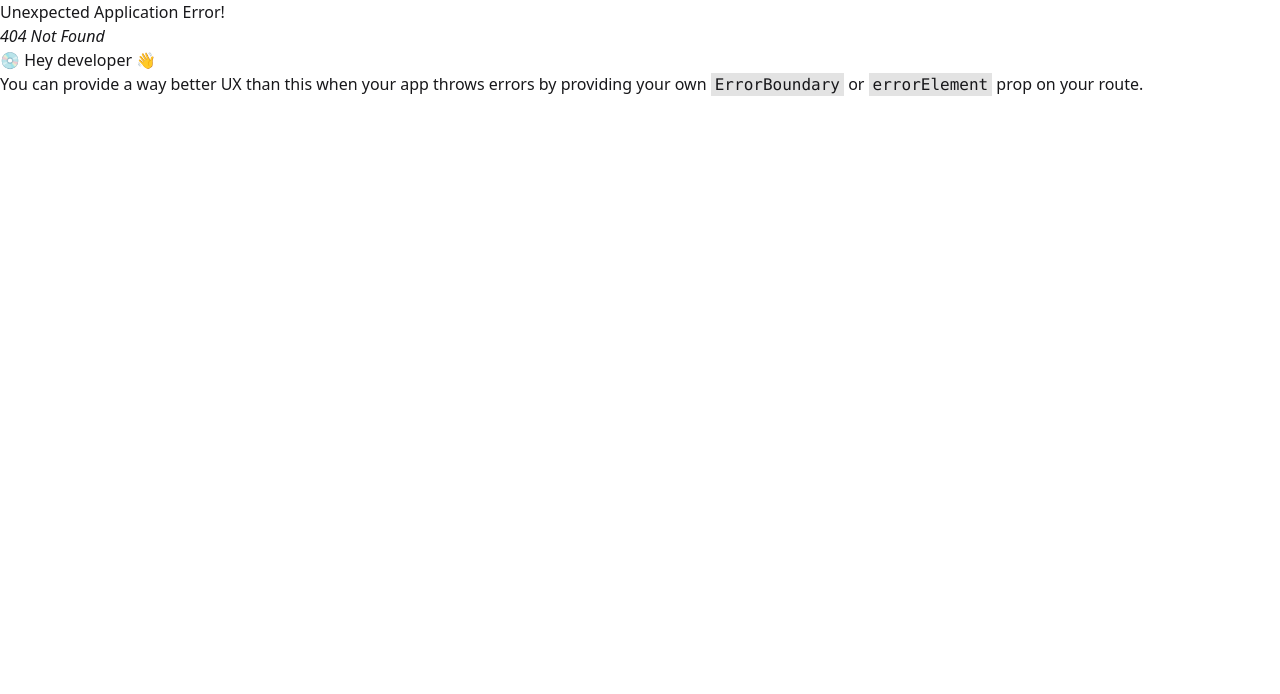
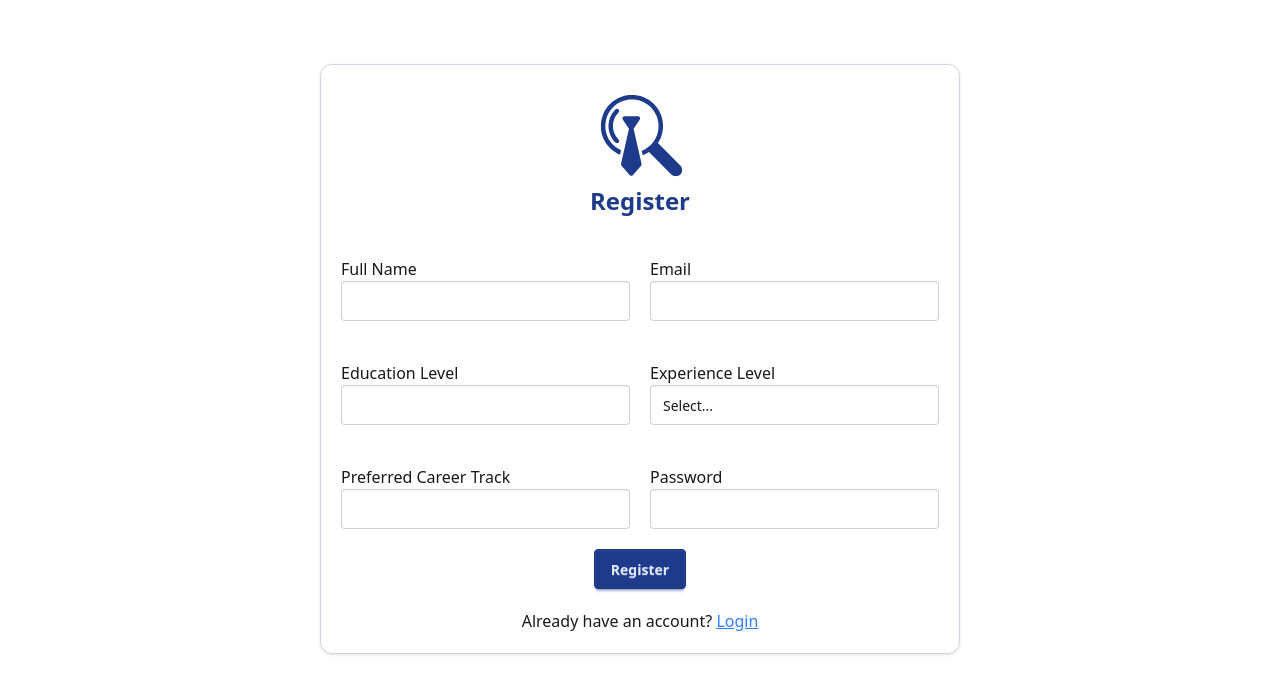
Before and after one commit to indrajith76/CarrerGoti_Client, a React (Vite) app: page /register in a window 1280 px wide. Before the commit this address had no page. Shown: the top 694 px of the page. Built offline with nearby package versions, Linux system fonts and the light colour scheme.

Commit message:
[Login + Register]: added both pages

```diff
--- a/src/pages/Login.jsx
+++ b/src/pages/Login.jsx
@@ -1,9 +1,10 @@
 import React from "react";
+import { Link } from "react-router-dom";
 
 const Login = () => {
   return (
-    <div className="w-3/12 shadow mx-auto mt-16 p-5">
-
+    <div className="md:w-1/2 lg:w-3/12 shadow mx-auto mt-16 p-5 border border-gray-300 rounded-xl">
+        <img className="flex items-center mx-auto" src="/src/assets/images/logoicon.svg" alt="" />
       <h2 className="text-2xl text-center mb-5 text-primary font-bold">Login</h2>
       <div className="my-5">
         <label className="block" htmlFor="email">
@@ -17,7 +18,9 @@ const Login = () => {
         </label>
         <input type="text" name="password" id="" className="input" />
       </div>
+      <p className="my-5 text-center">Forget password? <Link className="text-blue-500 underline" to={"/register"}>Click here</Link></p>
       <button className="btn btn-primary flex items-center mx-auto">Login</button>
+      <p className="mt-5 text-center">Don't have account? <Link className="text-blue-500 underline" to={"/register"}>Register</Link></p>
     </div>
   );
 };
--- /dev/null
+++ b/src/pages/Register.jsx
@@ -0,0 +1,89 @@
+import React from "react";
+import { Link } from "react-router-dom";
+
+const Register = () => {
+  return (
+    <div className="lg:w-1/2 shadow mx-auto my-16 p-5 border border-gray-300 rounded-xl">
+      <img
+        className="flex items-center mx-auto"
+        src="/src/assets/images/logoicon.svg"
+        alt="Logo"
+      />
+      <h2 className="text-2xl text-center mb-5 text-primary font-bold">
+        Register
+      </h2>
+      <div className="grid md:grid-cols-2 gap-x-5">
+        <div className="my-5">
+          <label className="block" htmlFor="fullname">
+            Full Name
+          </label>
+          <input type="text" name="fullname" id="fullname" className="input" />
+        </div>
+
+        <div className="my-5">
+          <label className="block" htmlFor="email">
+            Email
+          </label>
+          <input type="email" name="email" id="email" className="input" />
+        </div>
+
+        <div className="my-5">
+          <label className="block" htmlFor="education">
+            Education Level
+          </label>
+          <input
+            type="text"
+            name="education"
+            id="education"
+            className="input"
+          />
+        </div>
+
+        <div className="my-5">
+          <label className="block" htmlFor="experience">
+            Experience Level
+          </label>
+          <select name="experience" id="experience" className="input">
+            <option value="">Select...</option>
+            <option value="fresher">Fresher</option>
+            <option value="junior">Junior</option>
+            <option value="mid">Mid</option>
+            <option value="senior">Senior</option>
+          </select>
+        </div>
+
+        <div className="my-5">
+          <label className="block" htmlFor="career">
+            Preferred Career Track
+          </label>
+          <input type="text" name="career" id="career" className="input" />
+        </div>
+
+        <div className="my-5">
+          <label className="block" htmlFor="password">
+            Password
+          </label>
+          <input
+            type="password"
+            name="password"
+            id="password"
+            className="input"
+          />
+        </div>
+      </div>
+
+      <button className="btn btn-primary flex items-center mx-auto">
+        Register
+      </button>
+
+      <p className="mt-5 text-center">
+        Already have an account?{" "}
+        <Link className="text-blue-500 underline" to={"/login"}>
+          Login
+        </Link>
+      </p>
+    </div>
+  );
+};
+
+export default Register;
--- a/src/routers/routes.jsx
+++ b/src/routers/routes.jsx
@@ -2,6 +2,7 @@ import { createBrowserRouter } from "react-router-dom";
 import Root from "../layouts/root";
 import Home from "../pages/home";
 import Login from "../pages/Login";
+import Register from "../pages/Register";
 
 export const router = createBrowserRouter([
   {
@@ -18,4 +19,8 @@ export const router = createBrowserRouter([
     path: "/login",
     element: <Login />,
   },
+  {
+    path: "/register",
+    element: <Register />,
+  },
 ]);
```
